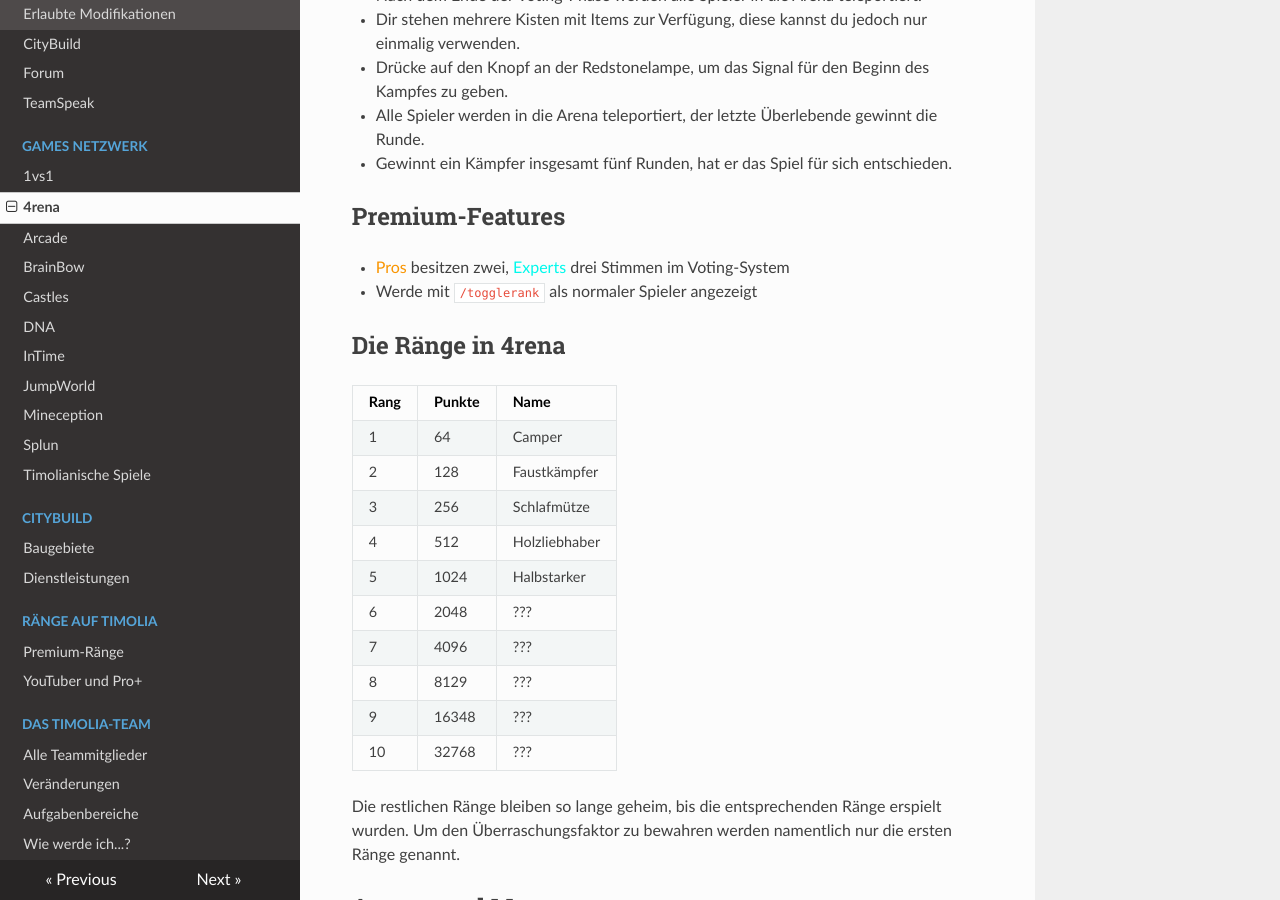
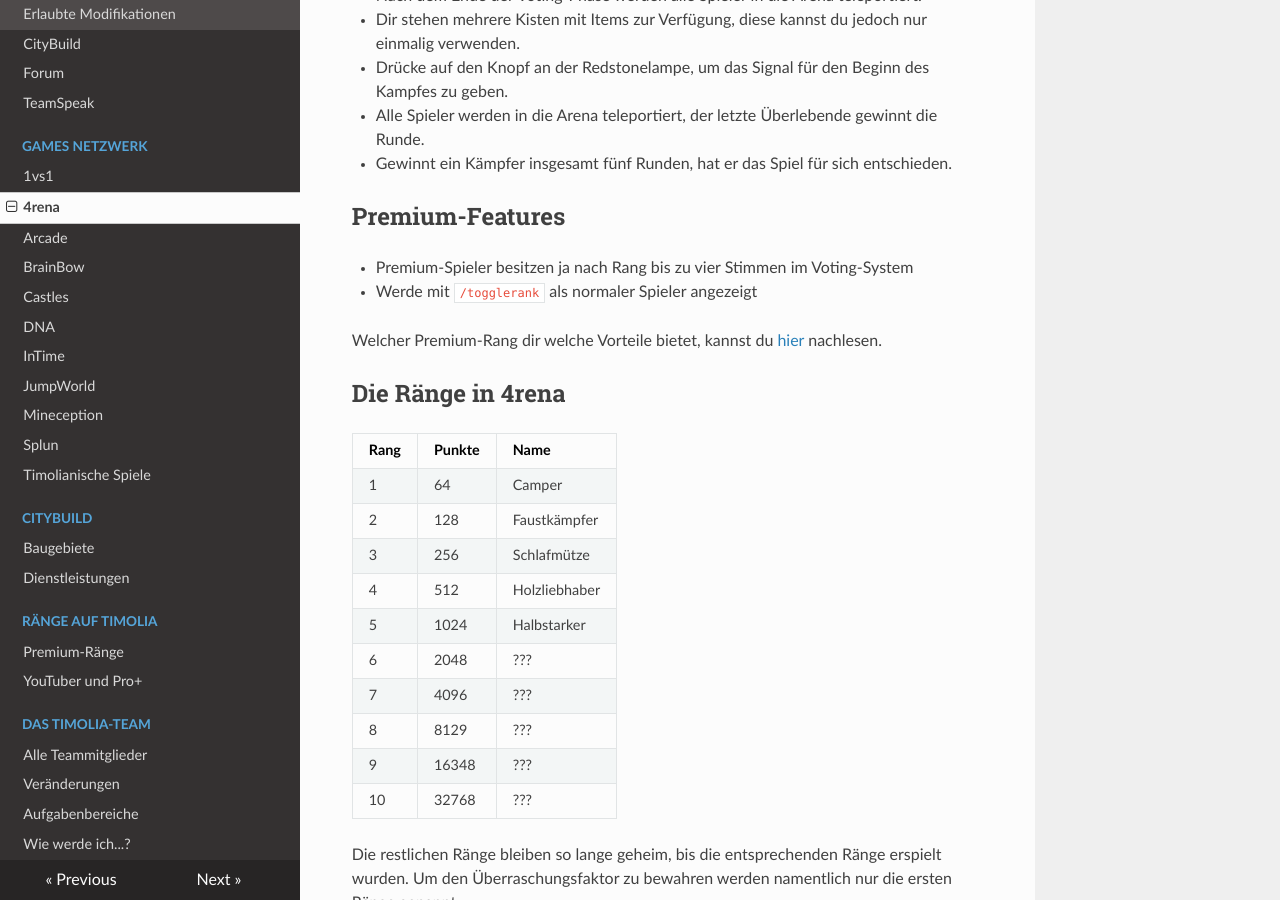
Before and after one commit to TimoliaDE/HowTo, an MkDocs documentation site: the page built from docs/games/4rena.md, in a window 1280 px wide and 900 px high, scrolled down 858 px. Built offline with MkDocs 1.6.1, drawn with Linux system fonts in a browser that asks for light colours; nearby versions of some CDN libraries; old or Windows-style settings are respelled for this version of MkDocs.

Commit message:
Update 4rena.md

```diff
--- a/docs/games/4rena.md
+++ b/docs/games/4rena.md
@@ -18,8 +18,10 @@ Equipment dir zur Verfügung steht, bedenke aber: Die Items können nur einmalig
 - Gewinnt ein Kämpfer insgesamt fünf Runden, hat er das Spiel für sich entschieden.
 
 ## Premium-Features
-- <span style="color:#F99500">Pros</span> besitzen zwei, <span style="color:#00F9EC">Experts</span> drei Stimmen im Voting-System
+- Premium-Spieler besitzen ja nach Rang bis zu vier Stimmen im Voting-System
 - Werde mit `/togglerank` als normaler Spieler angezeigt
+
+Welcher Premium-Rang dir welche Vorteile bietet, kannst du [hier](/ranks/premium/) nachlesen.
 
 ## Die Ränge in 4rena
 
```
